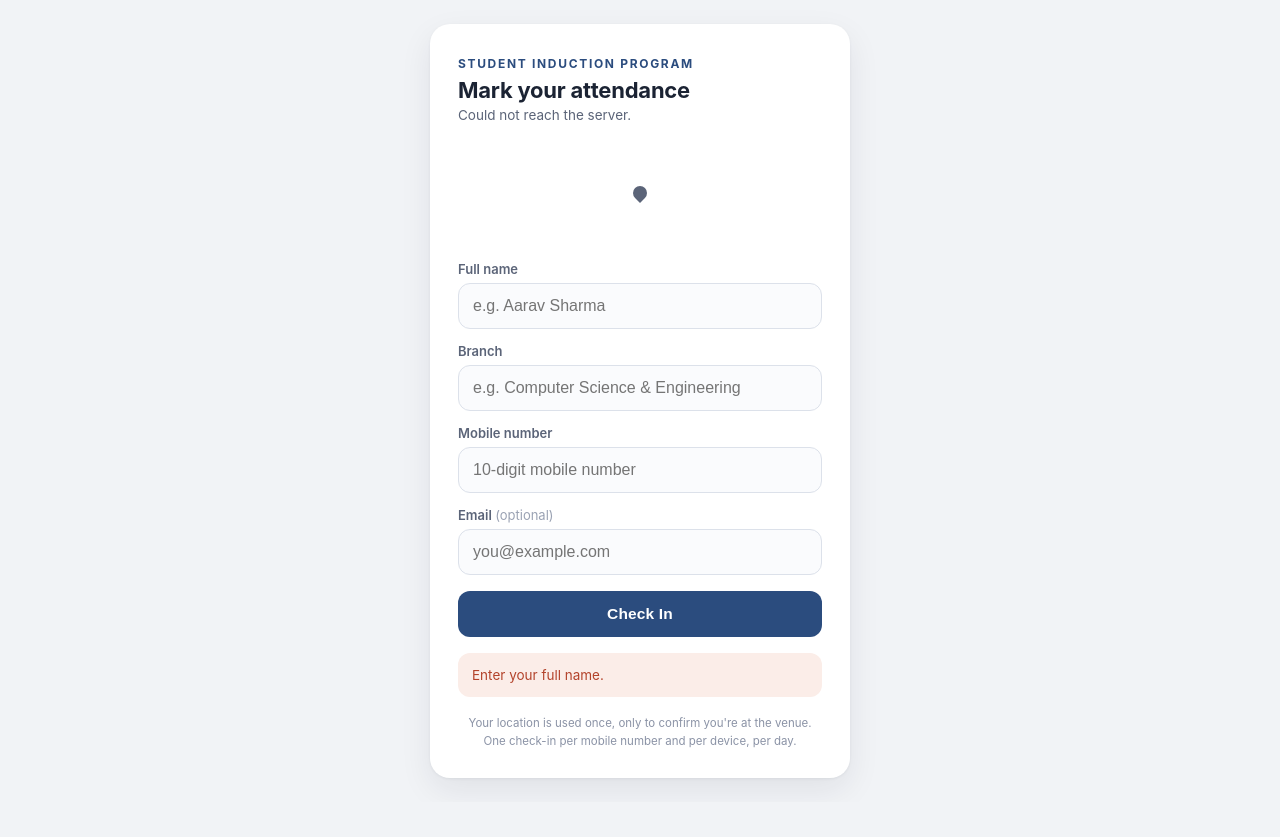
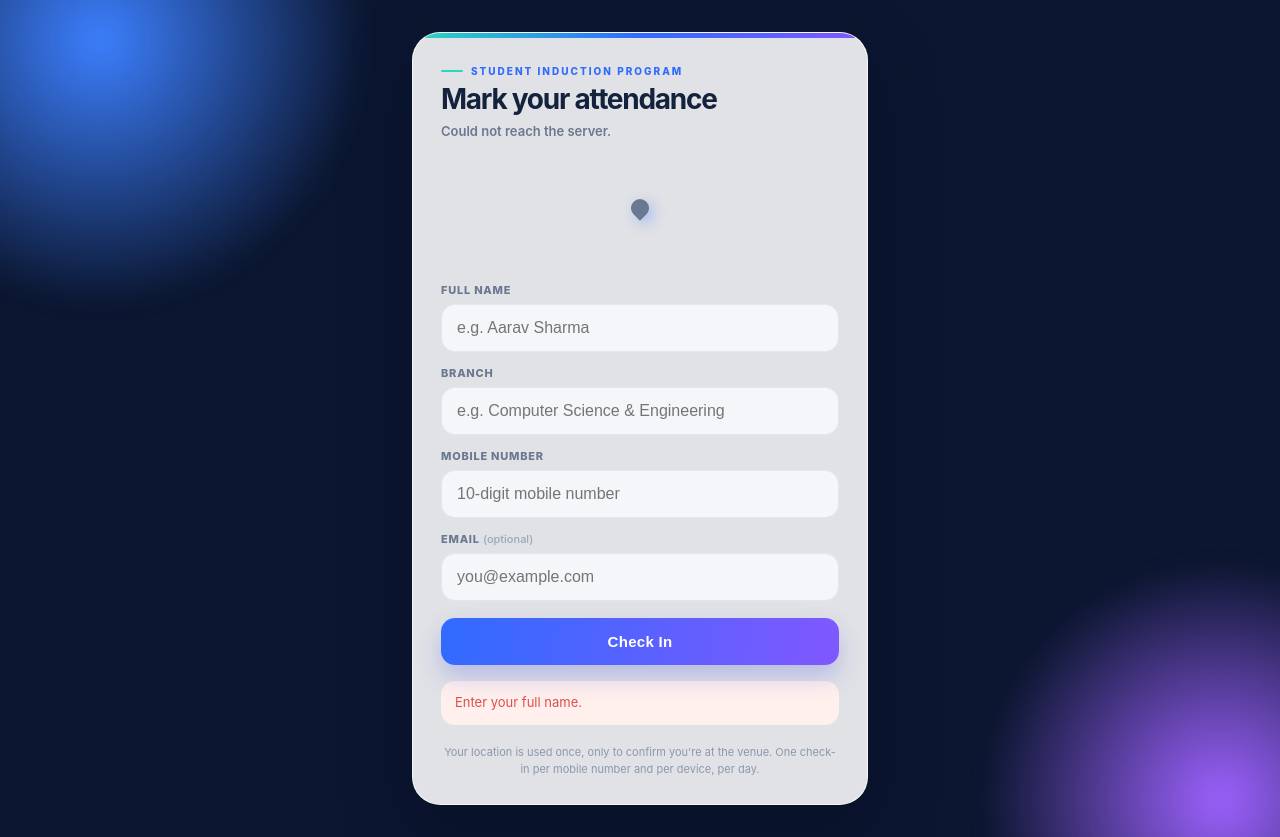
Before and after one commit to MrDadhich456/induction-attendance-system, a website: page public/index.html in a window 1280 px wide. Both pictures are taken after a click on the button "Check In". Before the commit the page ends 802 px from the top, so only its background shows below. Drawn offline with Linux system fonts and the light colour scheme; no server answers.

Commit message:
Redesign student and admin interfaces

```diff
--- a/public/index.html
+++ b/public/index.html
@@ -5,88 +5,55 @@
 <meta name="viewport" content="width=device-width, initial-scale=1, maximum-scale=1" />
 <title>Induction Check-In</title>
 <style>
-  :root{
-    --bg: #F1F3F6;
-    --card: #FFFFFF;
-    --ink: #1B2333;
-    --ink-soft: #5B6478;
-    --primary: #2B4C7E;
-    --primary-dark: #1D3557;
-    --accent: #E8A33D;
-    --good: #2E7D5B;
-    --bad: #B3432B;
-    --ring: rgba(43,76,126,0.14);
-  }
-  *{box-sizing:border-box;}
-  body{
-    margin:0; min-height:100vh; background:var(--bg); color:var(--ink);
-    font-family: -apple-system, BlinkMacSystemFont, "Segoe UI", Roboto, Helvetica, Arial, sans-serif;
-    display:flex; align-items:center; justify-content:center; padding:24px;
-  }
-  .card{
-    width:100%; max-width:420px; background:var(--card); border-radius:20px;
-    padding:32px 28px 28px; box-shadow: 0 1px 3px rgba(20,30,50,0.06), 0 12px 32px rgba(20,30,50,0.08);
-  }
-  .eyebrow{
-    font-size:12px; letter-spacing:0.14em; text-transform:uppercase; color:var(--primary);
-    font-weight:700; margin-bottom:6px;
-  }
-  h1{ font-size:22px; margin:0 0 4px; letter-spacing:-0.01em; }
-  .venue{ font-size:13.5px; color:var(--ink-soft); margin-bottom:22px; }
+  :root{--navy:#10213f;--blue:#306bff;--violet:#8058ff;--aqua:#29d8c0;--ink:#14223d;--muted:#6b7891;--line:#dfe7f7;--card:rgba(255,255,255,.88);--good:#0d9a70;--bad:#df4d48;--ring:rgba(48,107,255,.12)}
+  *{box-sizing:border-box} body{margin:0;min-height:100vh;color:var(--ink);font-family:Inter,-apple-system,BlinkMacSystemFont,"Segoe UI",sans-serif;display:flex;align-items:center;justify-content:center;padding:32px 18px;background:#0b1630;position:relative;overflow-x:hidden}
+  body:before,body:after{content:"";position:fixed;border-radius:50%;filter:blur(12px);pointer-events:none}body:before{width:540px;height:540px;top:-230px;left:-170px;background:radial-gradient(circle,#3d80ff 0,rgba(61,128,255,0) 70%)}body:after{width:480px;height:480px;right:-180px;bottom:-240px;background:radial-gradient(circle,#9e62ff 0,rgba(158,98,255,0) 70%)}
+  .card{width:100%;max-width:456px;background:var(--card);backdrop-filter:blur(20px);border:1px solid rgba(255,255,255,.7);border-radius:28px;padding:32px 28px 26px;box-shadow:0 28px 70px rgba(1,9,28,.36);position:relative;overflow:hidden}.card:before{content:"";height:5px;position:absolute;left:0;right:0;top:0;background:linear-gradient(90deg,var(--aqua),var(--blue),var(--violet))}
+  .eyebrow{font-size:10px;letter-spacing:.2em;text-transform:uppercase;color:var(--blue);font-weight:800;margin-bottom:8px;display:flex;align-items:center;gap:8px}.eyebrow:before{content:"";width:22px;height:2px;background:var(--aqua);border-radius:8px}
+  h1{font-size:28px;line-height:1.05;margin:0 0 8px;letter-spacing:-.045em}.venue{font-size:13px;color:var(--muted);margin-bottom:18px;font-weight:600}
 
   .radar{
-    width:96px; height:96px; margin:4px auto 20px; position:relative;
+    width:104px;height:104px;margin:0 auto 22px;position:relative;
     display:flex; align-items:center; justify-content:center;
   }
   .radar .ring{
-    position:absolute; border-radius:50%; border:2px solid var(--primary);
+    position:absolute;border-radius:50%;border:2px solid var(--blue);
     opacity:0; animation: pulse 2.2s ease-out infinite;
   }
   .radar .ring:nth-child(2){ animation-delay: 0.7s; }
   .radar .ring:nth-child(3){ animation-delay: 1.4s; }
   @keyframes pulse{
     0%{ width:20px; height:20px; opacity:0.55; }
-    100%{ width:96px; height:96px; opacity:0; }
+    100%{ width:104px; height:104px; opacity:0; }
   }
   .pin{
-    width:14px; height:14px; border-radius:50% 50% 50% 0; background:var(--primary);
-    transform: rotate(-45deg); z-index:2;
+    width:18px;height:18px;border-radius:50% 50% 50% 0;background:var(--blue);transform:rotate(-45deg);z-index:2;box-shadow:0 6px 14px rgba(48,107,255,.36)
   }
   .radar.idle .ring{ animation:none; opacity:0; }
-  .radar.idle .pin{ background: var(--ink-soft); }
-  .radar.ok .pin{ background: var(--good); }
-  .radar.err .pin{ background: var(--bad); }
+  .radar.idle .pin{background:var(--muted)}.radar.ok .pin{background:var(--good)}.radar.err .pin{background:var(--bad)}
   .radar.ok .ring, .radar.err .ring{ animation:none; opacity:0; }
 
-  label{ display:block; font-size:13px; font-weight:600; color:var(--ink-soft); margin-bottom:6px; }
-  .field{ margin-bottom:14px; }
+  label{display:block;font-size:11px;font-weight:800;color:var(--muted);margin:0 0 7px;text-transform:uppercase;letter-spacing:.07em}.field{margin-bottom:14px}
   input[type=text], input[type=tel], input[type=email]{
-    width:100%; padding:13px 14px; border-radius:12px; border:1.5px solid #DCE1EA;
-    font-size:16px; outline:none; transition:border-color .15s;
-    background:#FAFBFD;
+    width:100%;padding:14px 15px;border-radius:14px;border:1.5px solid var(--line);font-size:16px;outline:none;transition:.18s;background:rgba(250,252,255,.8);color:var(--ink)
   }
-  input:focus{ border-color:var(--primary); }
-  .optional{ font-weight:400; color:#9AA2B3; text-transform:none; letter-spacing:0; }
+  input:focus{border-color:var(--blue);box-shadow:0 0 0 4px rgba(48,107,255,.11);background:#fff}.optional{font-weight:500;color:#9aa7bd;text-transform:none;letter-spacing:0}
 
   button{
-    width:100%; padding:14px; border:none; border-radius:12px; background:var(--primary);
-    color:white; font-size:15.5px; font-weight:700; letter-spacing:0.01em; cursor:pointer;
-    transition:background .15s, transform .1s; margin-top:2px;
+    width:100%;padding:15px;border:0;border-radius:14px;background:linear-gradient(100deg,var(--blue),var(--violet));color:white;font-size:15px;font-weight:800;letter-spacing:.02em;cursor:pointer;transition:.2s;margin-top:4px;box-shadow:0 12px 24px rgba(69,83,223,.27)
   }
-  button:hover{ background:var(--primary-dark); }
+  button:hover{transform:translateY(-1px);filter:brightness(1.05)}
   button:active{ transform: scale(0.98); }
   button:disabled{ background:#B9C2D2; cursor:not-allowed; }
 
   .msg{
-    margin-top:16px; padding:12px 14px; border-radius:12px; font-size:13.5px; line-height:1.5;
+    margin-top:16px;padding:12px 14px;border-radius:14px;font-size:13px;line-height:1.5;
     display:none;
   }
   .msg.show{ display:block; }
-  .msg.good{ background:#EAF5EF; color:var(--good); }
-  .msg.bad{ background:#FBEDE8; color:var(--bad); }
-  .msg.info{ background:var(--ring); color:var(--primary-dark); }
+  .msg.good{background:#e8fbf4;color:var(--good)}.msg.bad{background:#fff0ed;color:var(--bad)}.msg.info{background:#eef3ff;color:#31549e}
 
-  .fineprint{ margin-top:18px; font-size:11.5px; color:#8B93A6; line-height:1.5; text-align:center; }
+  .fineprint{margin-top:19px;font-size:11px;color:#8b98ae;line-height:1.55;text-align:center}@media(max-width:480px){body{padding:18px 12px;align-items:flex-start}.card{border-radius:24px;padding:29px 22px 22px}h1{font-size:26px}}
 </style>
 </head>
 <body>
```
Also changed, not shown: public/admin.html (+9 -17 lines).
